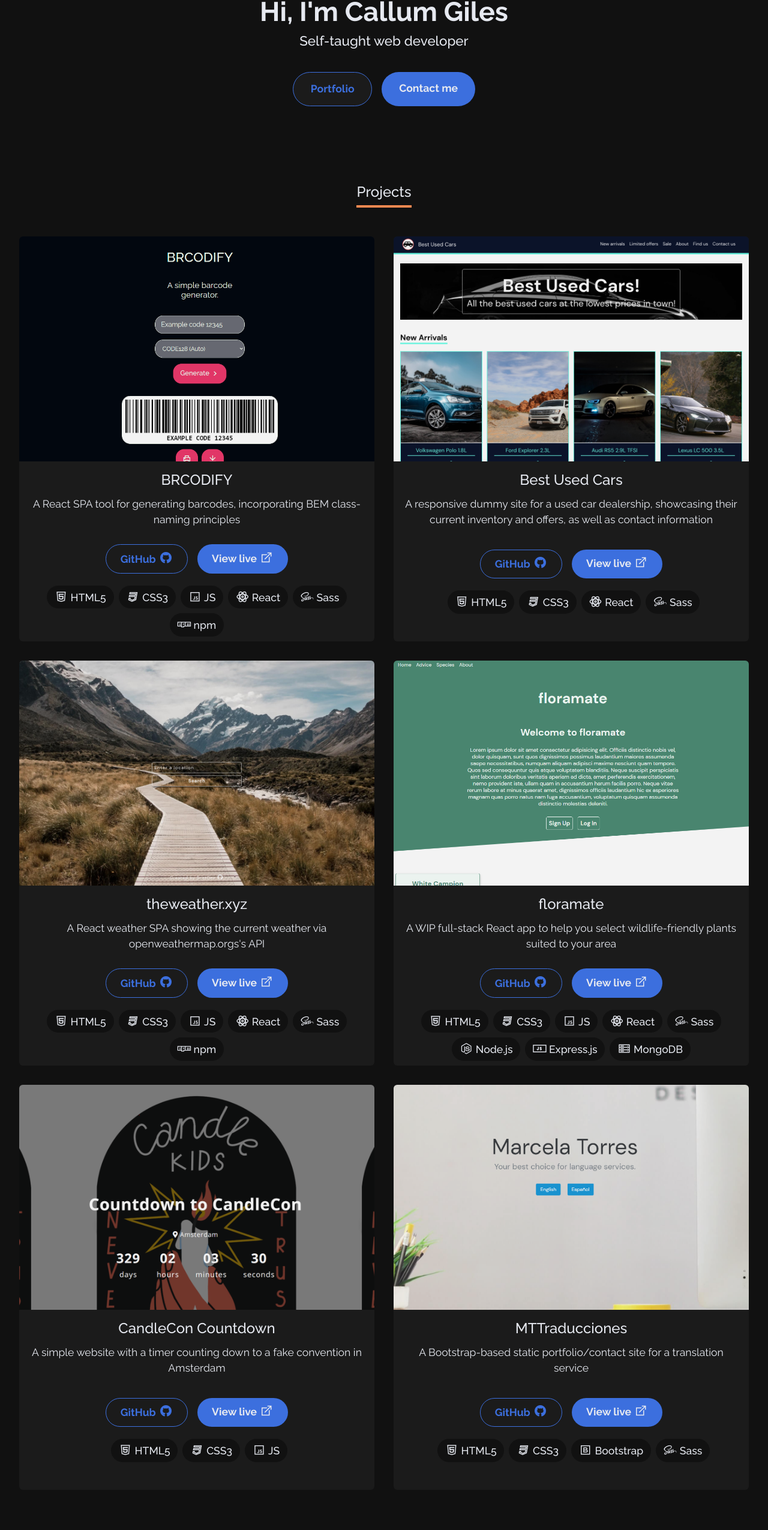
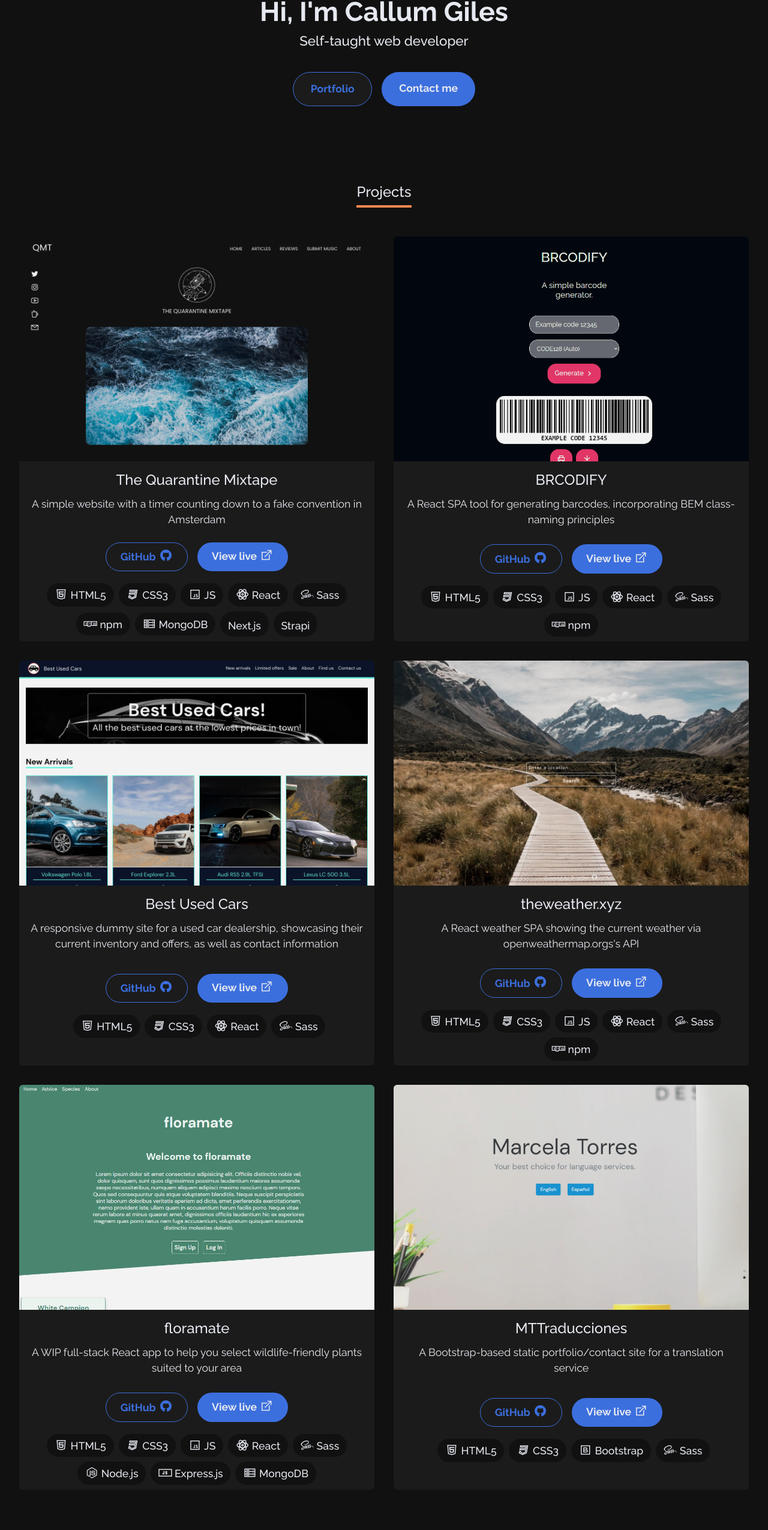
Before and after one commit to ScotDev/Personal-site, a React (Create React App) app: page / in a window 1280 px wide. Shown: the part 215-2765 px from the top of the page at 60% size. Built offline with nearby package versions, Linux system fonts and the light colour scheme.

Commit message:
Updated portfolio data

```diff
--- a/public/scss/_portfolio.scss
+++ b/public/scss/_portfolio.scss
@@ -23,6 +23,13 @@ $primary-gradient: linear-gradient(135deg, #743ad5 0%, #d53a9d 100%);
   margin: 0 0 4rem 0;
 
   .portfolio-item {
+    &:first-child {
+      img {
+        object-fit: contain;
+        background-color: $primary-bg;
+      }
+    }
+
     .card {
       display: flex;
       flex-direction: column;
@@ -33,7 +40,7 @@ $primary-gradient: linear-gradient(135deg, #743ad5 0%, #d53a9d 100%);
       border-radius: 6px;
       overflow: hidden;
 
-      .card-img-top {
+      &-img-top {
         height: 375px;
         object-fit: cover;
         object-position: top;
@@ -43,7 +50,6 @@ $primary-gradient: linear-gradient(135deg, #743ad5 0%, #d53a9d 100%);
         animation: imgFadeIn 2s ease 0.5s 1 normal backwards;
         -webkit-animation: imgFadeIn 2s ease 0.5s 1 normal backwards;
       }
-
       .card-bottom-content {
         display: flex;
         flex-direction: column;
--- a/src/site_data.json
+++ b/src/site_data.json
@@ -1,6 +1,26 @@
 [
   {
     "id": "1",
+    "img": "qmt",
+    "title": "The Quarantine Mixtape",
+    "description": "A simple website with a timer counting down to a fake convention in Amsterdam",
+    "url": "https://thequarantinemixtape.com/",
+    "link_alias": "thequarantinemixtape.com",
+    "github_link": "https://github.com/ScotDev/qmt",
+    "tech": [
+      ["HTML5", "lab la-html5"],
+      ["CSS3", "lab la-css3"],
+      ["JS", "lab la-js-square"],
+      ["React", "lab la-react"],
+      ["Sass", "lab la-sass"],
+      ["npm", "lab la-npm"],
+      ["MongoDB", "las la-server"],
+      ["Next.js", ""],
+      ["Strapi", ""]
+    ]
+  },
+  {
+    "id": "2",
     "img": "brc",
     "title": "BRCODIFY",
     "description": "A React SPA tool for generating barcodes, incorporating BEM class-naming principles",
@@ -17,7 +37,7 @@
     ]
   },
   {
-    "id": "2",
+    "id": "3",
     "img": "buc",
     "title": "Best Used Cars",
     "description": "A responsive dummy site for a used car dealership, showcasing their current inventory and offers, as well as contact information",
@@ -32,7 +52,7 @@
     ]
   },
   {
-    "id": "3",
+    "id": "4",
     "img": "xyz",
     "title": "theweather.xyz",
     "description": "A React weather SPA showing the current weather via openweathermap.orgs's API",
@@ -49,7 +69,7 @@
     ]
   },
   {
-    "id": "4",
+    "id": "5",
     "img": "app_floramate",
     "title": "floramate",
     "description": "A WIP full-stack React app to help you select wildlife-friendly plants suited to your area",
@@ -68,20 +88,6 @@
     ]
   },
   {
-    "id": "5",
-    "img": "candle_kids",
-    "title": "CandleCon Countdown",
-    "description": "A simple website with a timer counting down to a fake convention in Amsterdam",
-    "url": "https://www.candle-kids.com/",
-    "link_alias": "candle-kids.com",
-    "github_link": "https://github.com/ScotDev/candle-kids",
-    "tech": [
-      ["HTML5", "lab la-html5"],
-      ["CSS3", "lab la-css3"],
-      ["JS", "lab la-js-square"]
-    ]
-  },
-  {
     "id": "6",
     "img": "mt",
     "title": "MTTraducciones",
```
Also changed, not shown: src/assets/img/qmt.png (added), src/styles.min.css.
